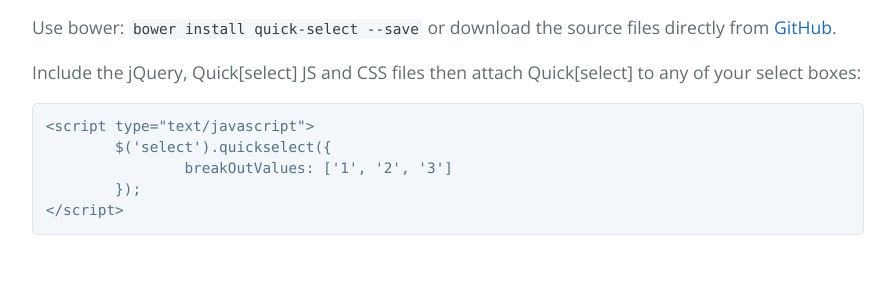
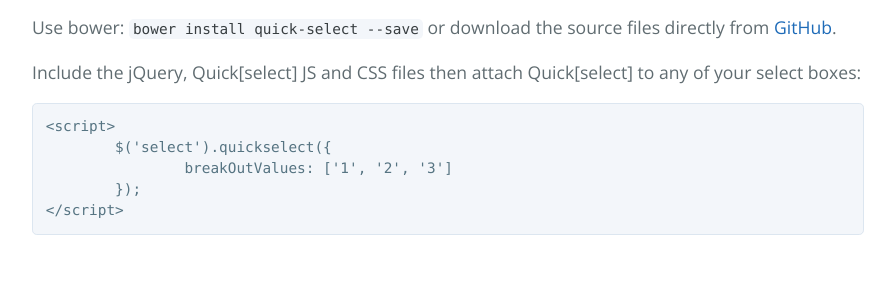
Before and after one commit to will-stone/quick-select, a plain HTML site: page index.html in a window 1280 px wide. Shown: the part 1567-1852 px from the top of the page, without its empty margins (192-1087 px from the left). Drawn offline with nearby package versions, Linux system fonts and the light colour scheme.

Commit message:
remove type=javascript from script examples

```diff
--- a/index.html
+++ b/index.html
@@ -127,7 +127,7 @@
 					of your select boxes:
 				</p>
 <pre>
-&lt;script type="text/javascript"&gt;
+&lt;script&gt;
 	$('select').quickselect({
 		breakOutValues: ['1', '2', '3']
 	});
@@ -247,7 +247,7 @@
 	&lt;option value="Midnight Snack"&gt;Midnight Snack&lt;/option&gt;
 	&lt;option value="I do not know"&gt;I do not know&lt;/option&gt;
 &lt;/select&gt;
-&lt;script type="text/javascript"&gt;
+&lt;script&gt;
 	$('#bootstrap-example').quickselect({
 		activeButtonClass: 'btn-primary active',
 		breakOutValues: ['Breakfast', 'Lunch', 'Dinner'],
@@ -292,7 +292,7 @@
 	&lt;option value="Midnight Snack"&gt;Midnight Snack&lt;/option&gt;
 	&lt;option value="I do not know"&gt;I do not know&lt;/option&gt;
 &lt;/select&gt;
-&lt;script type="text/javascript"&gt;
+&lt;script&gt;
 	$('#bootstrap-example').quickselect({
 		activeButtonClass: 'btn-primary active',
 		breakOutAll: true,
@@ -337,7 +337,7 @@
 	&lt;option value="Midnight Snack"&gt;Midnight Snack&lt;/option&gt;
 	&lt;option value="I do not know"&gt;I do not know&lt;/option&gt;
 &lt;/select&gt;
-&lt;script type="text/javascript"&gt;
+&lt;script&gt;
 	$('#bootstrap-example').quickselect({
 		activeButtonClass: 'btn-primary active',
 		breakOutValues: ['Breakfast', 'Lunch', 'Dinner'],
@@ -389,7 +389,7 @@
 	&lt;option value="Fast Food"&gt;Fast Food&lt;/option&gt;
 &lt;/select&gt;
 
-&lt;script type="text/javascript"&gt;
+&lt;script&gt;
 	$('#mdl-example').quickselect({
 		activeButtonClass: 'mdl-button--raised',
 		breakOutValues: ['Indian', 'Pizza', 'Chinese'],
```
